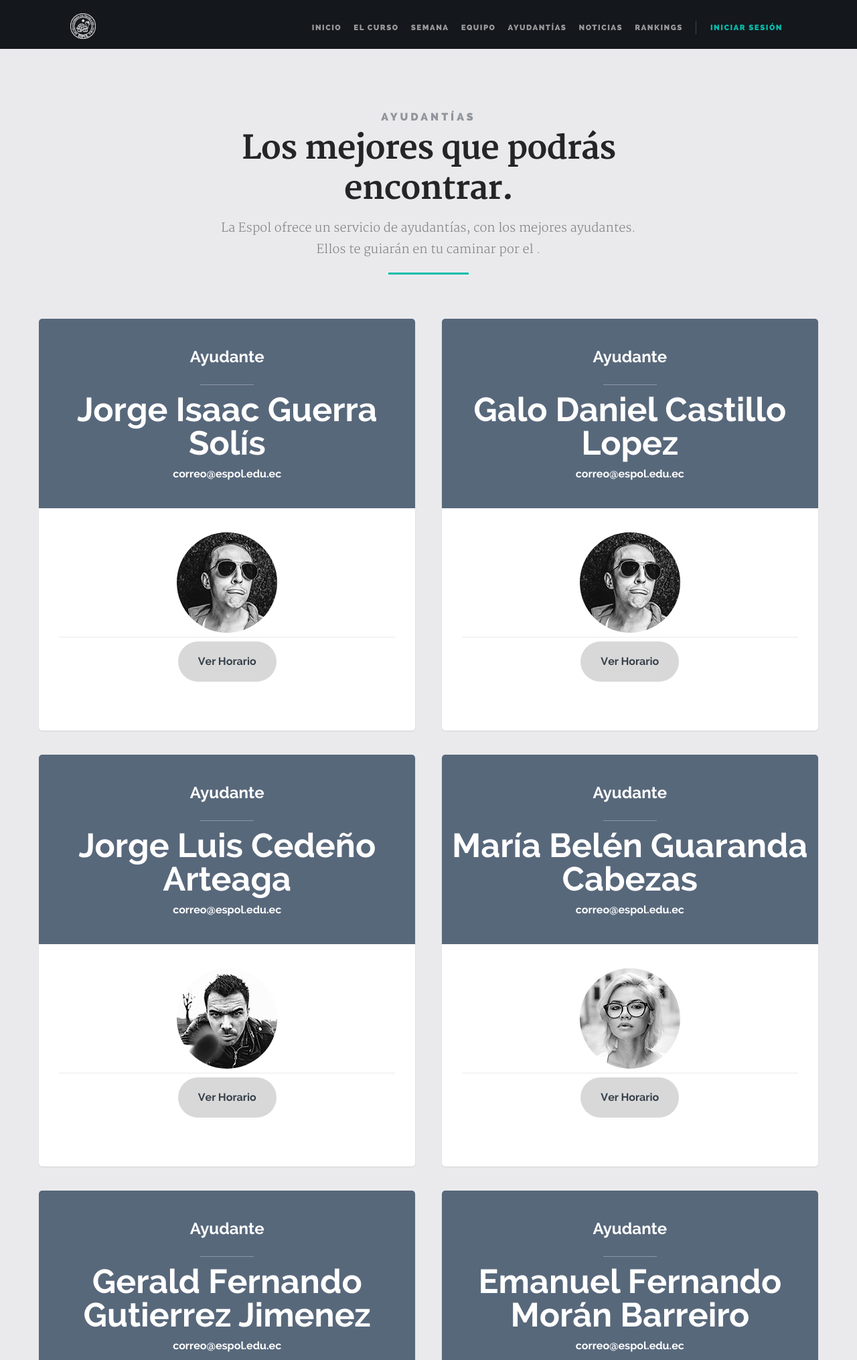
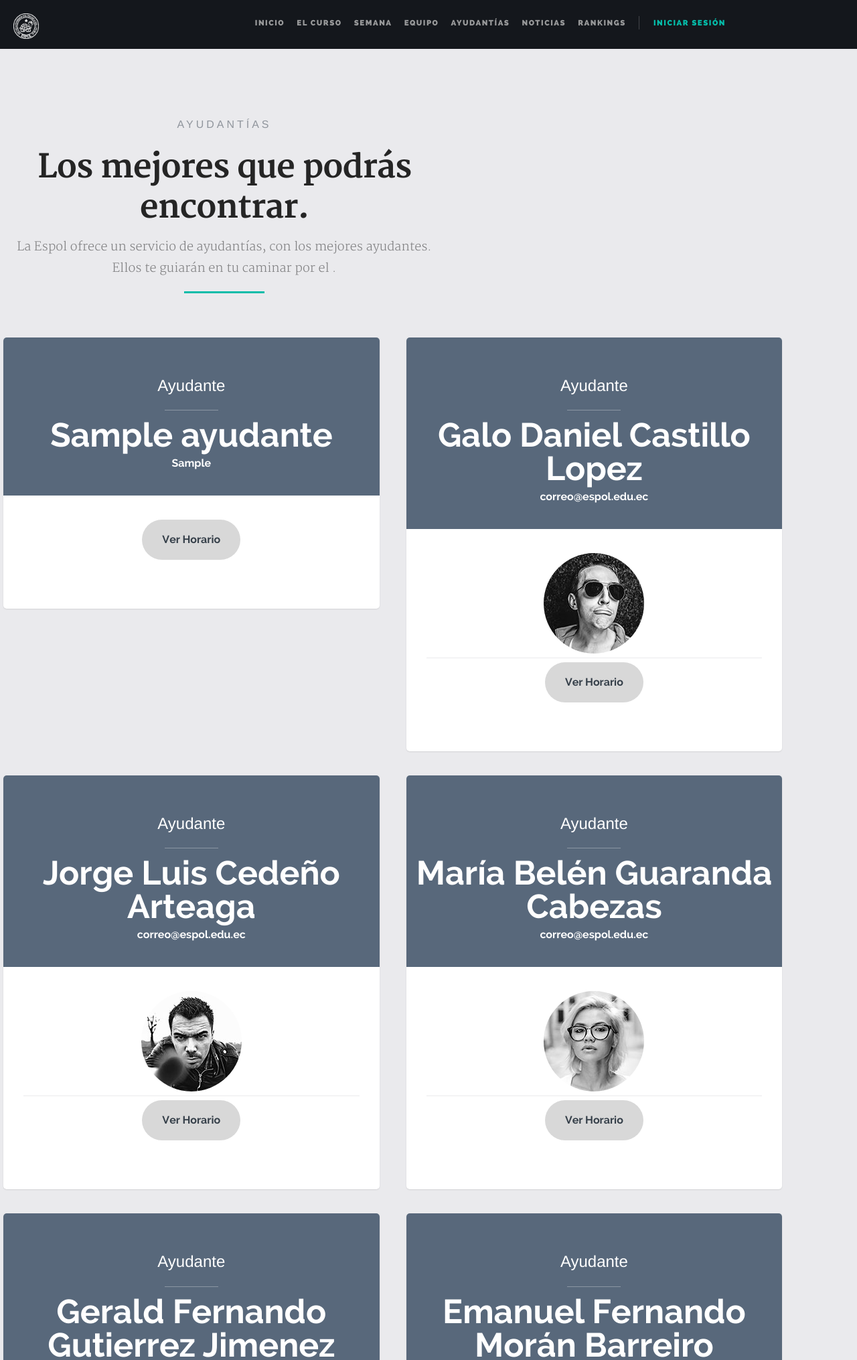
Before and after one commit to javiteri95/djangoDAW, a Django app: page /ayudantias/ in a window 1280 px wide. Shown: the top 2031 px of the page at 67% size. Run offline with Django 3.2, Linux system fonts and the light colour scheme; tables that the repository leaves empty hold one stand-in row (values such as "Sample post"); parts of the project's set-up code (start-up, migrations or seed data) failed here and were passed over; some libraries are stand-ins or nearby versions; some web fonts are replaced.

Commit message:
templates ayudantess

```diff
--- a/Fundamentos/static/css/equipo.css
+++ b/Fundamentos/static/css/equipo.css
@@ -5,6 +5,7 @@
 
 h3{
   font-family: "Open Sans", sans-serif;
+  text-align: center;
 
 }
 h5{
--- a/Fundamentos/templates/ayudantias.html
+++ b/Fundamentos/templates/ayudantias.html
@@ -1,5 +1,5 @@
 {% extends "base.html" %} {% load static %} {% block styles %}
-<link rel="stylesheet" type="text/css" href="css/stiloIni.css">
+<link rel="stylesheet" href="{% static 'css/stiloIni.css' %}">
 <link rel="stylesheet" href="https://maxcdn.bootstrapcdn.com/bootstrap/3.3.7/css/bootstrap.min.css" integrity="sha384-BVYiiSIFeK1dGmJRAkycuHAHRg32OmUcww7on3RYdg4Va+PmSTsz/K68vbdEjh4u" crossorigin="anonymous">
 <style>
     table,
@@ -14,9 +14,7 @@
         text-align: left;
     }
 </style>
-<link rel="stylesheet" href="{% static 'css/base.css' %}">
-<link rel="stylesheet" href="{% static 'css/main.css' %}">
-<link rel="stylesheet" href="{% static 'css/vendor.css' %}"> {% endblock %} {% block title %}Semana a Semana{% endblock %} {% block content %}
+{% endblock %} {% block title %}Semana a Semana{% endblock %} {% block content %}
 
 <hr>
 <section id="pricing">
@@ -24,10 +22,10 @@
     <div class="row section-intro">
         <div class="col-twelve with-bottom-line">
 
-            <h5>Ayudantías</h5>
-            <h1>Los mejores que podrás encontrar.</h1>
+            <h5 id="titulo">Ayudantías</h5>
+            <h1 id "subtitulo">Los mejores que podrás encontrar.</h1>
 
-            <p class="lead">La Espol ofrece un servicio de ayudantías, con los mejores ayudantes. Ellos te guiarán en tu caminar por el .</p>
+            <p class="lead" id="palabras">La Espol ofrece un servicio de ayudantías, con los mejores ayudantes. Ellos te guiarán en tu caminar por el .</p>
 
         </div>
     </div>
@@ -35,7 +33,7 @@
     <div class="row pricing-content">
 
         <div class="pricing-tables block-1-2 group">
-
+            {% for ayudante in ayudantes %}
             <div class="bgrid">
 
                 <div class="price-block">
@@ -44,13 +42,13 @@
 
 
                         <h3 class="plan-title">Ayudante</h3>
-                        <p class="plan-price">Jorge Isaac Guerra Solís</p>
-                        <p class="price-month">correo@espol.edu.ec</p>
+                        <p class="plan-price">{{ ayudante.nombre }}</p>
+                        <p class="price-month">{{ ayudante.correo }}</p>
                     </div>
 
                     <div class="bottom-part">
                         <ul class="features">
-                            <li><img style="border-radius: 50%" src="images/avatars/avatar-1.jpg"></li>
+
                             <li>
                                 <div class='video-link'>
                                     <a href="#horario-popup" class="button large"> Ver Horario </a></li>
--- a/Fundamentos/templates/base.html
+++ b/Fundamentos/templates/base.html
@@ -22,7 +22,9 @@
 
     <!-- CSS
    ================================================== -->
-    {% block styles %} {% endblock %}
+    <link rel="stylesheet" href="{% static 'css/base.css' %}">
+    <link rel="stylesheet" href="{% static 'css/main.css' %}">
+    <link rel="stylesheet" href="{% static 'css/vendor.css' %}"> {% block styles %} {% endblock %}
 
 
     <!-- script
--- a/Fundamentos/templates/home.html
+++ b/Fundamentos/templates/home.html
@@ -1,8 +1,5 @@
  {% extends "base.html "%} {% load staticfiles %} {% block styles %}
-<link rel="stylesheet" href="https://maxcdn.bootstrapcdn.com/bootstrap/3.3.7/css/bootstrap-theme.min.css" integrity="sha384-rHyoN1iRsVXV4nD0JutlnGaslCJuC7uwjduW9SVrLvRYooPp2bWYgmgJQIXwl/Sp" crossorigin="anonymous">
-<link rel="stylesheet" href="{% static 'css/base.css' %}">
-<link rel="stylesheet" href="{% static 'css/main.css' %}">
-<link rel="stylesheet" href="{% static 'css/vendor.css' %}"> {% endblock %} {% block title %} home {% endblock %} {% block content %}
+<link rel="stylesheet" href="https://maxcdn.bootstrapcdn.com/bootstrap/3.3.7/css/bootstrap-theme.min.css" integrity="sha384-rHyoN1iRsVXV4nD0JutlnGaslCJuC7uwjduW9SVrLvRYooPp2bWYgmgJQIXwl/Sp" crossorigin="anonymous"> {% endblock %} {% block title %} home {% endblock %} {% block content %}
 
 
 <!-- intro section
--- a/Fundamentos/templates/noticias.html
+++ b/Fundamentos/templates/noticias.html
@@ -5,10 +5,7 @@
 
 <script src="https://ajax.googleapis.com/ajax/libs/jquery/3.1.1/jquery.min.js"></script>
 <script src="https://maxcdn.bootstrapcdn.com/bootstrap/3.3.7/js/bootstrap.min.js"></script>
-<link rel="stylesheet" href="{% static 'css/noticias.css' %}">
-<link rel="stylesheet" href="{% static 'css/base.css' %}">
-<link rel="stylesheet" href="{% static 'css/main.css' %}">
-<link rel="stylesheet" href="{% static 'css/vendor.css' %}"> {% endblock %} {% block title %} Noticias {% endblock %} {% block content %}
+<link rel="stylesheet" href="{% static 'css/noticias.css' %}"> {% endblock %} {% block title %} Noticias {% endblock %} {% block content %}
 
 
 <section id="faq">
```
Also changed, not shown: other parts of Fundamentos/templates/ayudantias.html (+3 -40 lines), Fundamentos/templates/equipo.html (+4 -6 lines).
